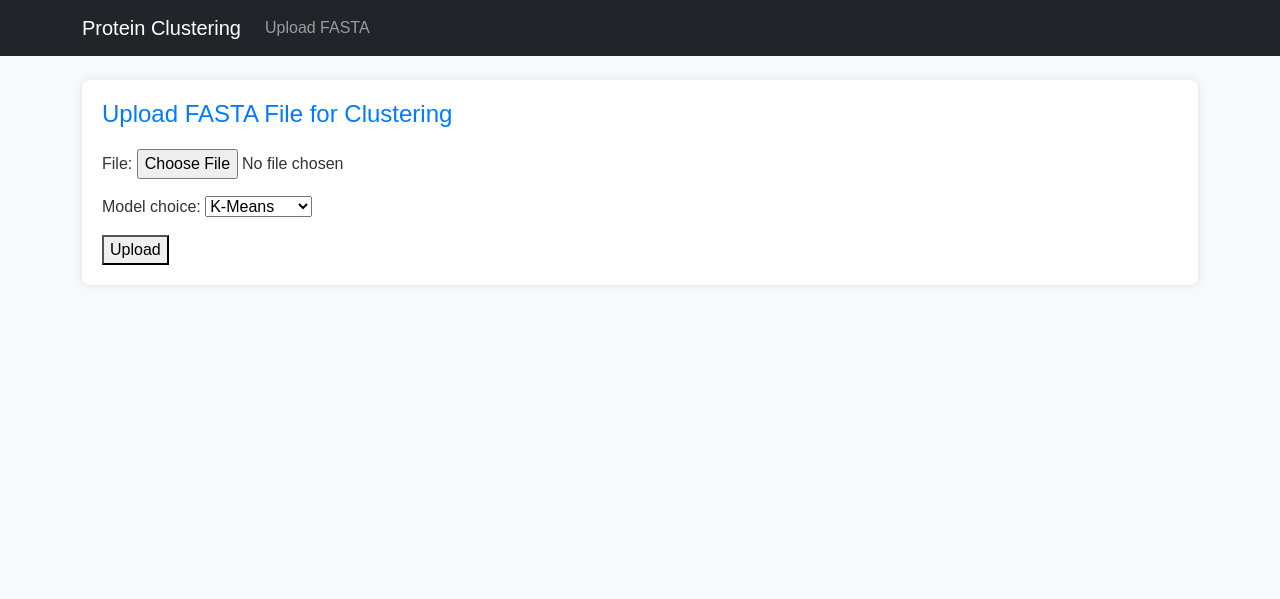
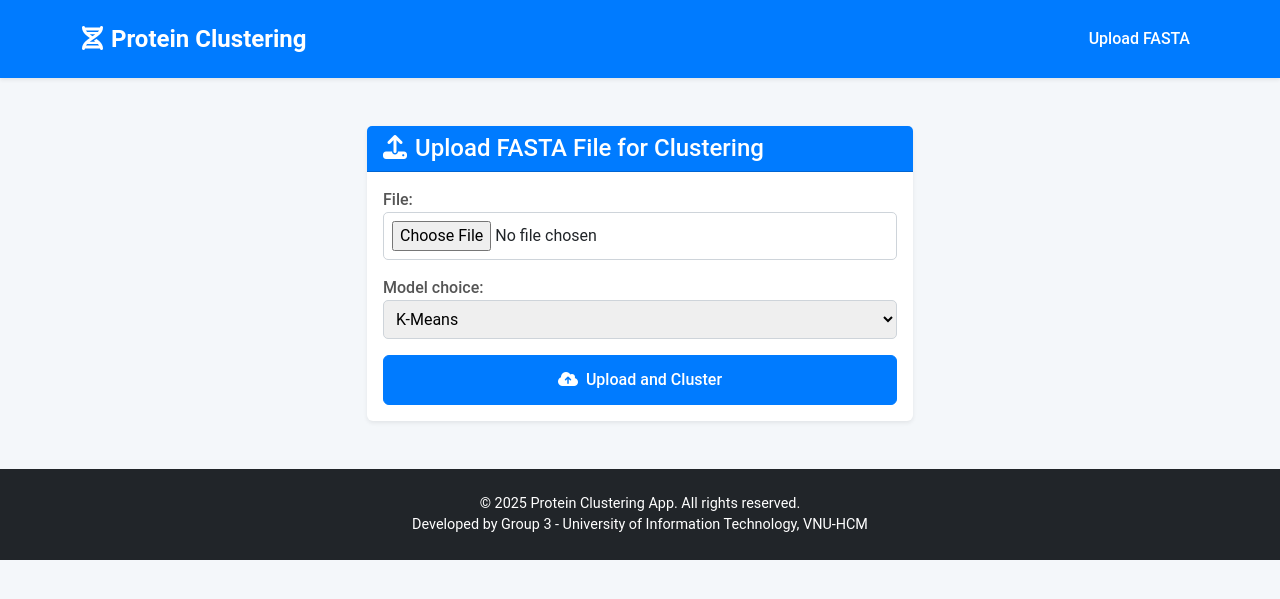
Before and after one commit to AkhongloiChin/Protein-Clustering, a Django app: page /upload/ in a window 1280 px wide. Shown: the top 599 px of the page. Run offline with Django 5.2, Linux system fonts and the light colour scheme.

Commit message:
Update Application Interface

```diff
--- a/clusterapp/static/css/styles.css
+++ b/clusterapp/static/css/styles.css
@@ -1,82 +1,120 @@
 /* General Styles */
 body {
-    font-family: 'Arial', sans-serif;
-    background-color: #f8f9fa;
+    font-family: 'Roboto', sans-serif;
+    background-color: #f4f7fa;
     color: #333;
 }
 
 /* Navigation Bar */
 .navbar {
-    margin-bottom: 20px;
+    padding: 1rem 0;
+    transition: background-color 0.3s ease;
 }
 
-/* Upload Form */
-.upload-form {
-    background-color: #fff;
-    padding: 20px;
-    border-radius: 8px;
-    box-shadow: 0 0 10px rgba(0, 0, 0, 0.1);
+.navbar-brand {
+    font-weight: 700;
+    font-size: 1.5rem;
 }
 
-.upload-form h1 {
-    margin-bottom: 20px;
-    font-size: 24px;
-    color: #007bff;
+.nav-link {
+    font-weight: 500;
+    color: #fff !important;
+    transition: color 0.3s ease;
 }
 
-/* Results Page */
-.results-container {
-    background-color: #fff;
-    padding: 20px;
-    border-radius: 8px;
-    box-shadow: 0 0 10px rgba(0, 0, 0, 0.1);
+.nav-link:hover {
+    color: #e0e0e0 !important;
 }
 
-.results-container h1 {
-    margin-bottom: 20px;
-    font-size: 24px;
-    color: #007bff;
+/* Cards */
+.card {
+    border: none;
+    transition: transform 0.3s ease, box-shadow 0.3s ease;
 }
 
-.cluster {
-    margin-bottom: 20px;
+.card:hover {
+    transform: translateY(-5px);
+    box-shadow: 0 8px 20px rgba(0, 0, 0, 0.15) !important;
 }
 
-.cluster h2 {
-    font-size: 20px;
-    color: #28a745;
-    margin-bottom: 10px;
+.card-header {
+    font-weight: 600;
 }
 
-.cluster ul {
-    list-style-type: none;
-    padding-left: 0;
+/* List Group */
+.list-group-item {
+    border: none;
+    padding: 0.75rem 1rem;
+    transition: background-color 0.3s ease;
 }
 
-.cluster ul li {
-    padding: 5px 0;
-    border-bottom: 1px solid #eee;
+.list-group-item:hover {
+    background-color: #f8f9fa;
 }
+
 /* Buttons */
 .btn-primary {
     background-color: #007bff;
     border-color: #007bff;
+    font-weight: 500;
+    padding: 0.75rem 1.5rem;
+    transition: background-color 0.3s ease, transform 0.2s ease;
 }
 
 .btn-primary:hover {
     background-color: #0056b3;
     border-color: #0056b3;
+    transform: translateY(-2px);
 }
 
-button:hover {
-    background-color: #2980b9;
+/* Form */
+form p {
+    margin-bottom: 1rem;
+}
+
+form label {
+    font-weight: 500;
+    color: #555;
+}
+
+form input[type="file"],
+form select {
+    width: 100%;
+    padding: 0.5rem;
+    border-radius: 5px;
+    border: 1px solid #ced4da;
 }
 
 /* Footer */
 footer {
-    margin-top: 40px;
-    padding: 20px 0;
-    background-color: #343a40;
-    color: #fff;
-    text-align: center;
+    background-color: #1a252f;
 }
+
+footer p {
+    font-size: 0.9rem;
+}
+
+/* Custom Colors */
+.text-primary {
+    color: #007bff !important;
+}
+
+.bg-primary {
+    background-color: #007bff !important;
+}
+
+.bg-success {
+    background-color: #28a745 !important;
+}
+
+/* Responsive Adjustments */
+@media (max-width: 768px) {
+    .navbar-brand {
+        font-size: 1.2rem;
+    }
+
+    .card-header h1,
+    .card-header h2 {
+        font-size: 1.25rem;
+    }
+}
--- a/clusterapp/templates/base.html
+++ b/clusterapp/templates/base.html
@@ -1,25 +1,30 @@
-{% load static %}  <!-- Add this line -->
+{% load static %}
 <!DOCTYPE html>
 <html lang="en">
 <head>
     <meta charset="UTF-8">
     <meta name="viewport" content="width=device-width, initial-scale=1.0">
+    <meta name="description" content="Protein Clustering App using Unsupervised Learning">
     <title>Protein Clustering App</title>
     <!-- Bootstrap CSS -->
     <link href="https://cdn.jsdelivr.net/npm/bootstrap@5.3.0/dist/css/bootstrap.min.css" rel="stylesheet">
+    <!-- Font Awesome for icons -->
+    <link rel="stylesheet" href="https://cdnjs.cloudflare.com/ajax/libs/font-awesome/6.4.0/css/all.min.css">
     <!-- Custom CSS -->
     <link rel="stylesheet" href="{% static 'css/styles.css' %}">
 </head>
 <body>
     <!-- Navigation Bar -->
-    <nav class="navbar navbar-expand-lg navbar-dark bg-dark">
+    <nav class="navbar navbar-expand-lg navbar-dark bg-primary shadow-sm">
         <div class="container">
-            <a class="navbar-brand" href="/">Protein Clustering</a>
-            <button class="navbar-toggler" type="button" data-bs-toggle="collapse" data-bs-target="#navbarNav">
+            <a class="navbar-brand" href="/">
+                <i class="fas fa-dna me-2"></i>Protein Clustering
+            </a>
+            <button class="navbar-toggler" type="button" data-bs-toggle="collapse" data-bs-target="#navbarNav" aria-controls="navbarNav" aria-expanded="false" aria-label="Toggle navigation">
                 <span class="navbar-toggler-icon"></span>
             </button>
             <div class="collapse navbar-collapse" id="navbarNav">
-                <ul class="navbar-nav">
+                <ul class="navbar-nav ms-auto">
                     <li class="nav-item">
                         <a class="nav-link" href="/upload/">Upload FASTA</a>
                     </li>
@@ -29,10 +34,18 @@
     </nav>
 
     <!-- Main Content -->
-    <div class="container mt-4">
+    <div class="container mt-5 mb-5">
         {% block content %}
         {% endblock %}
     </div>
+
+    <!-- Footer -->
+    <footer class="bg-dark text-white text-center py-4">
+        <div class="container">
+            <p class="mb-0">&copy; 2025 Protein Clustering App. All rights reserved.</p>
+            <p class="mb-0">Developed by Group 3 - University of Information Technology, VNU-HCM</p>
+        </div>
+    </footer>
 
     <!-- Bootstrap JS -->
     <script src="https://cdn.jsdelivr.net/npm/bootstrap@5.3.0/dist/js/bootstrap.bundle.min.js"></script>
--- a/clusterapp/templates/upload.html
+++ b/clusterapp/templates/upload.html
@@ -1,25 +1,38 @@
 {% extends 'base.html' %}
 
 {% block content %}
-<div class="upload-form">
-    <h1>Upload FASTA File for Clustering</h1>
-
-    <form method="post" enctype="multipart/form-data">
-        {% csrf_token %}
-
-        {{ form.as_p }}  <!-- This includes the file input and model choice -->
-
-        <button type="submit">Upload</button>
-    </form>
-
+<div class="row justify-content-center">
+    <div class="col-md-8 col-lg-6">
+        <div class="card shadow-sm">
+            <div class="card-header bg-primary text-white">
+                <h1 class="h4 mb-0"><i class="fas fa-upload me-2"></i>Upload FASTA File for Clustering</h1>
+            </div>
+            <div class="card-body">
+                <!-- Display errors if any -->
                 {% if form.errors %}
-        <ul class="errorlist">
+                    <div class="alert alert-danger" role="alert">
+                        <ul class="mb-0">
                             {% for field in form %}
                                 {% for error in field.errors %}
                                     <li>{{ error }}</li>
                                 {% endfor %}
                             {% endfor %}
                         </ul>
+                    </div>
                 {% endif %}
+
+                <!-- Upload Form -->
+                <form method="post" enctype="multipart/form-data">
+                    {% csrf_token %}
+                    <div class="mb-3">
+                        {{ form.as_p }}
+                    </div>
+                    <button type="submit" class="btn btn-primary w-100">
+                        <i class="fas fa-cloud-upload-alt me-2"></i>Upload and Cluster
+                    </button>
+                </form>
+            </div>
+        </div>
+    </div>
 </div>
 {% endblock %}
```
Also changed, not shown: clusterapp/templates/results.html (+40 -13 lines). Lines whose indentation alone changed are shown as unchanged.
